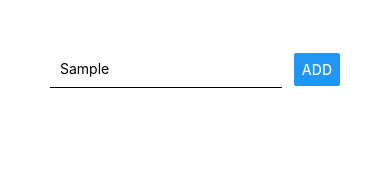
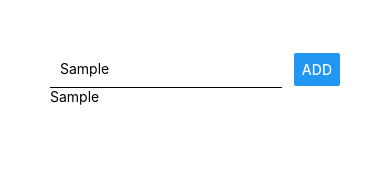
Before and after one commit to AJS2112/react-native-goals-app, a React Native app: screen / in a window 390 px wide. Both pictures are taken after typing "Sample" into the empty fields and a click on the button "ADD". Shown: the top 178 px of the page. Built offline with nearby package versions, Linux system fonts and the light colour scheme.

Commit message:
outputting-list-of-itens

```diff
--- a/App.js
+++ b/App.js
@@ -1,6 +1,6 @@
 import { StatusBar } from 'expo-status-bar';
 import React, { useState } from 'react';
-import { StyleSheet, Text, TextInput, View, Button } from 'react-native';
+import { StyleSheet, Text, TextInput, View, Button, TextComponent } from 'react-native';
 
 export default function App() {
   const [enteredGoal, setEnteredGoal] = useState('');
@@ -25,7 +25,7 @@ export default function App() {
       </View>
 
       <View>
-
+        {courseGoals.map((goal) => <Text key={goal} >{goal}</Text>)}
       </View >
     </View>
   );
```
